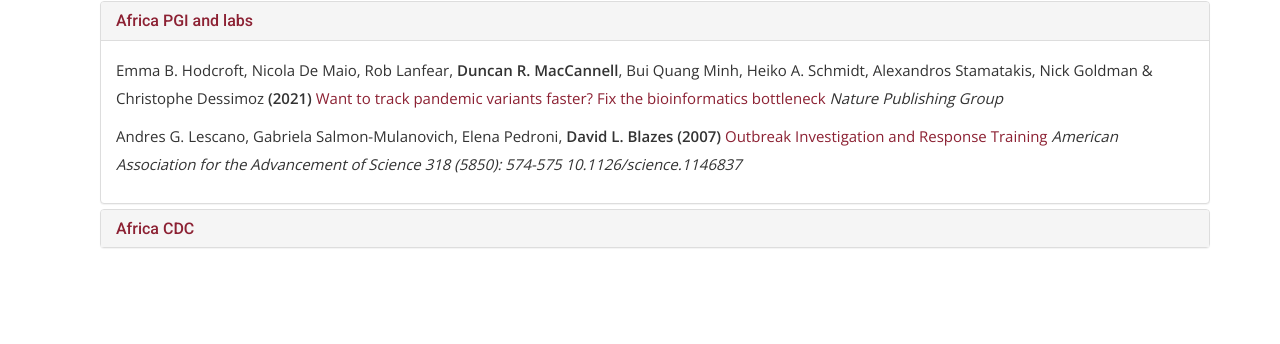
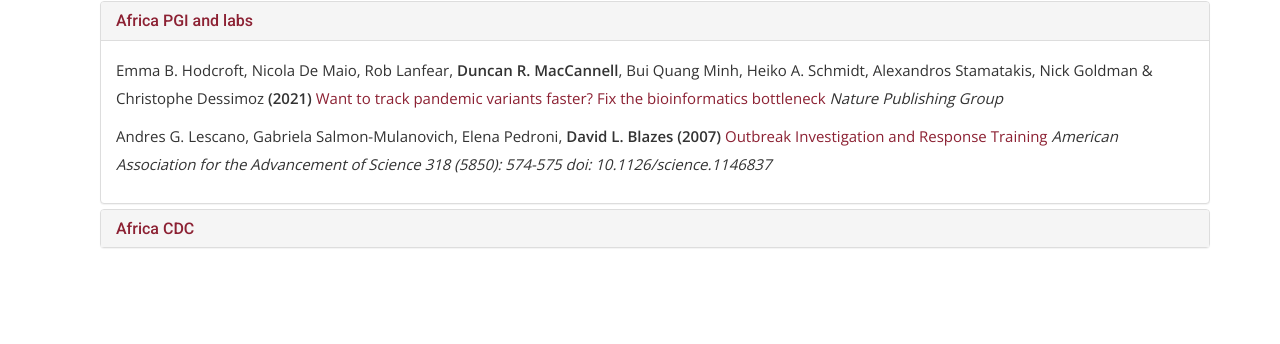
Before and after one commit to pmaturure3/ngsacad, a Jekyll site: the page built from publications.html, in a window 1280 px wide. Shown: the part 481-825 px from the top of the page. Built offline with Jekyll 4.4.1, drawn with Linux system fonts in a browser that asks for light colours; nearby versions of some CDN libraries; some web fonts are replaced; comment, search, counter and statistics services are not loaded.

Commit message:
added missing doi

```diff
--- a/publications.html
+++ b/publications.html
@@ -33,7 +33,8 @@
               Andres G. Lescano, Gabriela Salmon-Mulanovich, Elena Pedroni, <b>David L. Blazes </b><b>(2007) </b> <a
                 style="color:black;" href="https://science.sciencemag.org/content/318/5850/574" target="_blank">Outbreak
                 Investigation and Response Training </a>
-              <i>American Association for the Advancement of Science 318 (5850): 574-575 10.1126/science.1146837</i>
+              <i>American Association for the Advancement of Science 318 (5850): 574-575 doi:
+                10.1126/science.1146837</i>
             </p>
 
 
@@ -53,13 +54,13 @@
               <b>(2021) </b> <a style="color:black;" href="https://doi.org/10.1016/S1473-3099(20)30939-7"
                 target="_blank"> Genomic-informed pathogen
                 surveillance in Africa: opportunities and challenges </a>
-              <i>The Lancet Infectious Diseases 10.1016/S1473-3099(20)30939-7</i>
+              <i>The Lancet Infectious Diseases doi: 10.1016/S1473-3099(20)30939-7</i>
             </p>
 
             <p> Jennifer L. Gardy, <b>Nicholas J. Loman</b> <b>(2018) </b> <a style="color:black;"
                 href="https://doi.org/10.1038/nrg.2017.88" target="_blank">
                 Towards a genomics-informed, real-time, global pathogen surveillance system</a>
-              <i> Nature Publishing Group 19(1):9 doi.org/10.1038/nrg.2017.88 </i>
+              <i> Nature Publishing Group 19(1):9 doi: 10.1038/nrg.2017.88 </i>
             </p>
 
 
```
